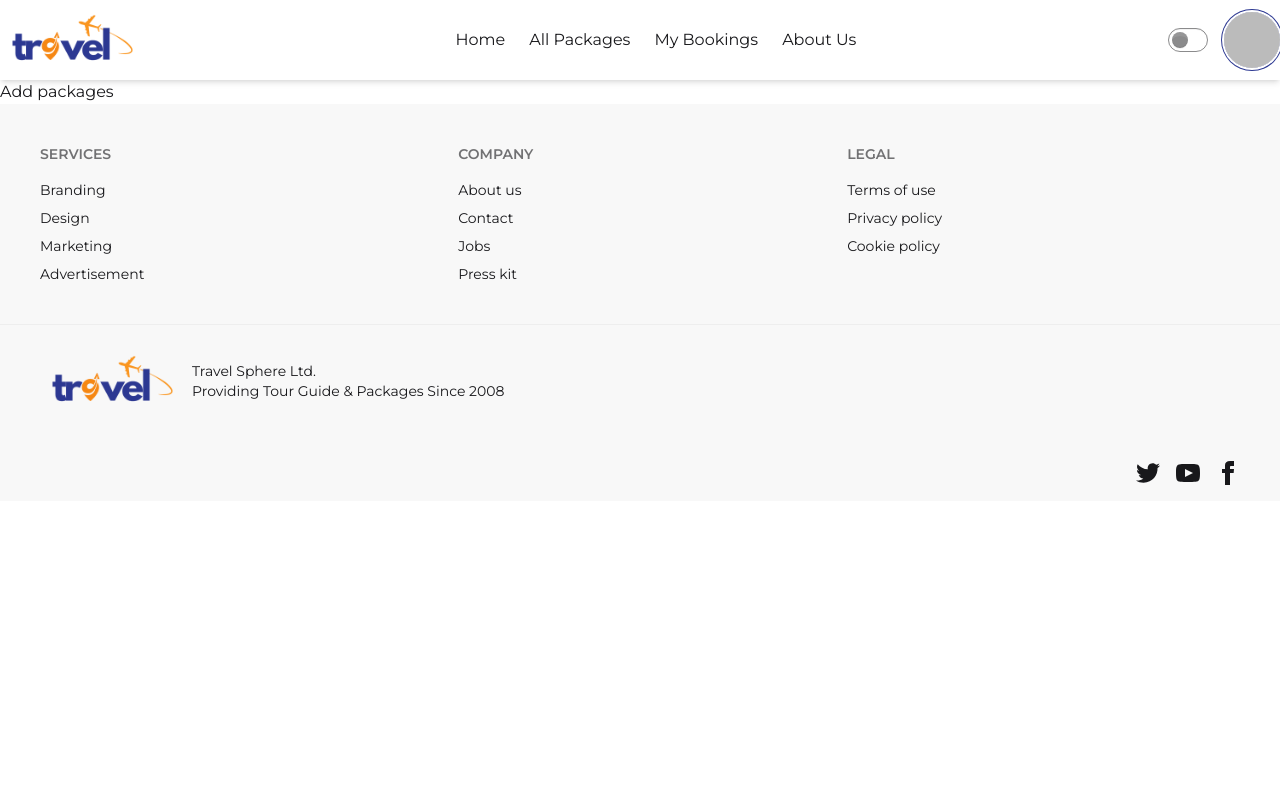
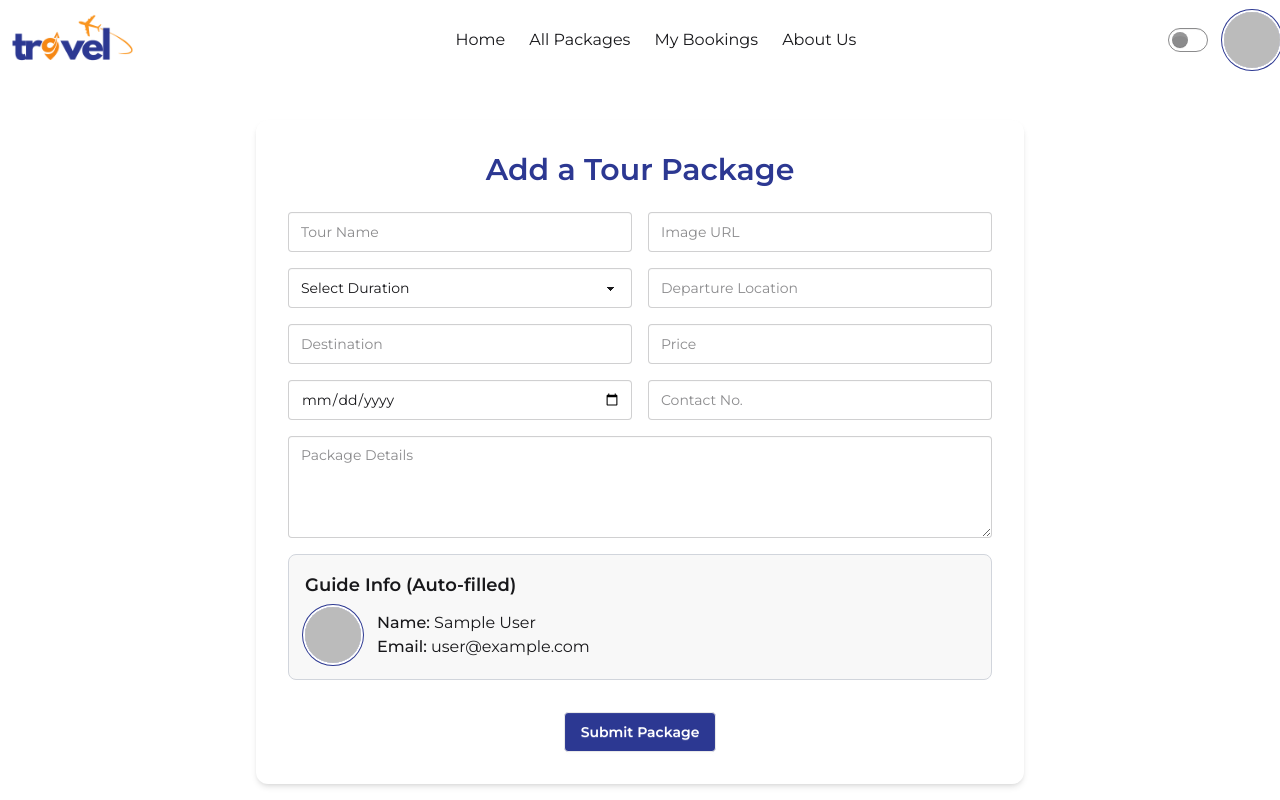
Before and after one commit to anik-siddiky/trave-sphere-bd-client, a React (Vite) app: page /add-packages in a window 1280 px wide. Shown: the top 800 px of the page. Built offline with nearby package versions, Linux system fonts and the light colour scheme; no server answers; sample sign-in values are in the browser's storage; a web font is replaced by a local one.

Commit message:
sending add package data to the db

```diff
--- a/package.json
+++ b/package.json
@@ -13,6 +13,7 @@
     "@lottiefiles/dotlottie-react": "^0.14.0",
     "@lottiefiles/dotlottie-web": "^0.46.0",
     "@tailwindcss/vite": "^4.1.8",
+    "axios": "^1.9.0",
     "firebase": "^11.9.1",
     "lottie-react": "^2.4.1",
     "lucide": "^0.513.0",
--- a/src/Pages/AddPackages.jsx
+++ b/src/Pages/AddPackages.jsx
@@ -1,9 +1,130 @@
-import React from 'react';
+import { useContext } from 'react';
+import { AuthContext } from '../Contexts/AuthContext';
+import axios from 'axios';
 
 const AddPackages = () => {
+    const { user } = useContext(AuthContext);
+
+    const handleAddPackage = (e) => {
+        e.preventDefault();
+        const form = e.target;
+
+        const formData = new FormData(form);
+        const data = Object.fromEntries(formData.entries());
+        data.price = parseFloat(data.price);
+
+        data.guideName = user?.displayName || '';
+        data.guidePhoto = user?.photoURL || '';
+        data.guideEmail = user?.email || '';
+
+        console.log(data)
+
+        axios.post(`${import.meta.env.VITE_API_URL}/package`, data)
+            .then(res => {
+                console.log(res.data)
+            })
+            .catch(error => {
+                console.log(error)
+            })
+    }
+
     return (
-        <div>
-            Add packages
+        <div className="min-h-screen bg-base-100 py-10 px-4 md:px-8">
+            <div className="max-w-3xl mx-auto bg-white p-8 rounded-xl shadow-md">
+                <h2 className="text-3xl font-semibold text-primary mb-6 text-center">Add a Tour Package</h2>
+                <form onSubmit={handleAddPackage} className="space-y-4">
+                    <div className="grid grid-cols-1 md:grid-cols-2 gap-4">
+                        <input
+                            type="text"
+                            name="tourName"
+                            placeholder="Tour Name"
+                            className="input input-bordered w-full"
+
+                            required
+                        />
+                        <input
+                            type="url"
+                            name="image"
+                            placeholder="Image URL"
+                            className="input input-bordered w-full"
+                            required
+                        />
+                        <select name="duration" className="select select-bordered w-full" required>
+                            <option value="">Select Duration</option>
+                            <option value="2 Days 1 Night">2 Days 1 Night</option>
+                            <option value="3 Days 2 Nights">3 Days 2 Nights</option>
+                            <option value="4 Days 3 Nights">4 Days 3 Nights</option>
+                            <option value="5 Days 4 Nights">5 Days 4 Nights</option>
+                            <option value="6 Days 5 Nights">6 Days 5 Nights</option>
+                            <option value="7 Days 6 Nights">7 Days 6 Nights</option>
+                        </select>
+                        <input
+                            type="text"
+                            name="departureLocation"
+                            placeholder="Departure Location"
+                            className="input input-bordered w-full"
+                            required
+                        />
+                        <input
+                            type="text"
+                            name="destination"
+                            placeholder="Destination"
+                            className="input input-bordered w-full"
+                            required
+                        />
+                        <input
+                            type="number"
+                            name="price"
+                            placeholder="Price"
+                            className="input input-bordered w-full"
+                            required
+                        />
+                        <input
+                            type="date"
+                            name="departureDate"
+                            className="input input-bordered w-full"
+                            required
+                        />
+                        <input
+                            type="number"
+                            name="contactNo"
+                            placeholder="Contact No."
+                            className="input input-bordered w-full"
+                            required
+                        />
+                    </div>
+
+                    <textarea
+                        name="packageDetails"
+                        placeholder="Package Details"
+                        className="textarea textarea-bordered w-full"
+                        rows="4"
+                        required
+                    />
+
+
+                    <div className="border border-gray-300 p-4 rounded-lg bg-base-200">
+                        <h3 className="font-semibold text-lg mb-2">Guide Info (Auto-filled)</h3>
+                        <div className="flex items-center gap-4">
+                            <img
+                                src={user?.photoURL}
+                                alt="Guide"
+                                className="w-14 h-14 rounded-full ring ring-primary ring-offset-base-100 ring-offset-2"
+                            />
+                            <div>
+                                <p><span className="font-medium">Name:</span> {user?.displayName}</p>
+                                <p><span className="font-medium">Email:</span> {user?.email}</p>
+                            </div>
+                        </div>
+                    </div>
+
+                    <div className="text-center">
+                        <button type="submit" className="btn bg-primary text-white hover:bg-secondary mt-4 w-full md:w-auto">
+                            Submit Package
+                        </button>
+                    </div>
+                </form>
+            </div>
         </div>
     );
 };
```
Also changed, not shown: 1 other file (tests, documents, lock files or other folders).
